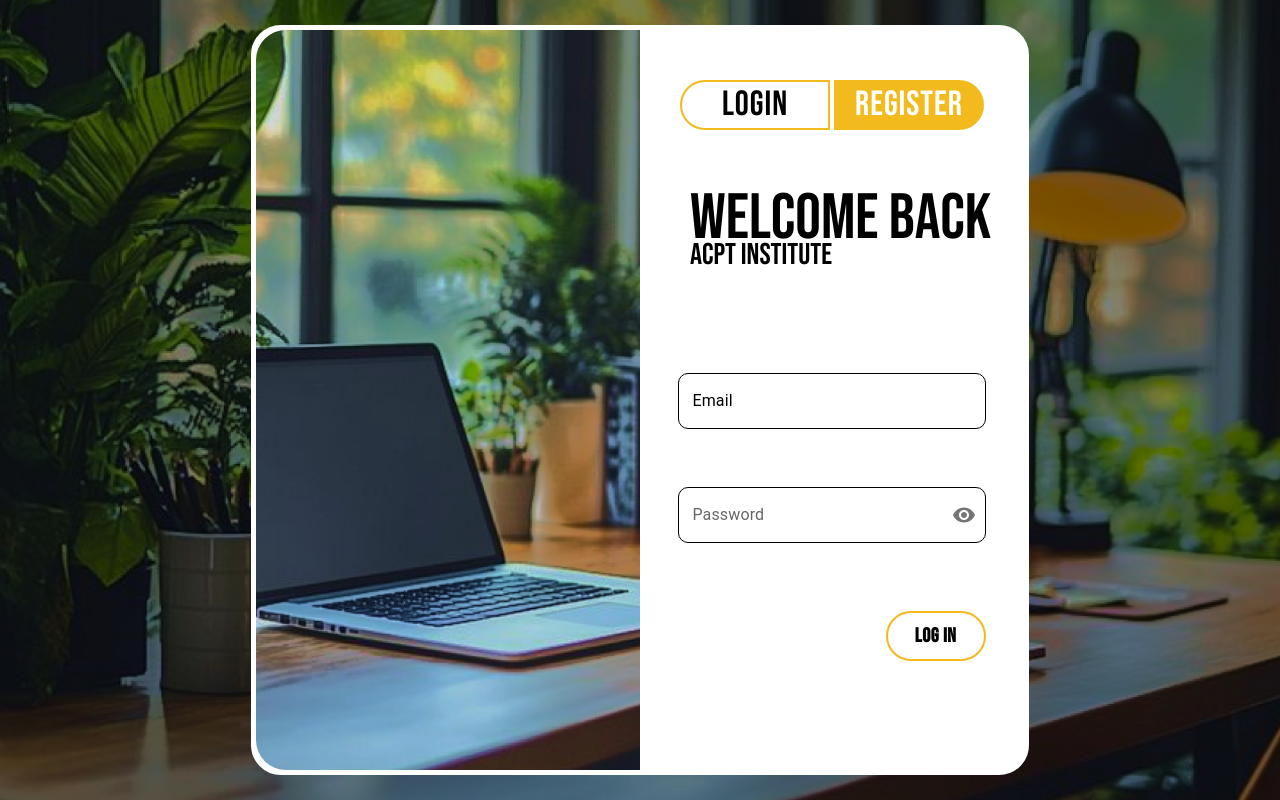
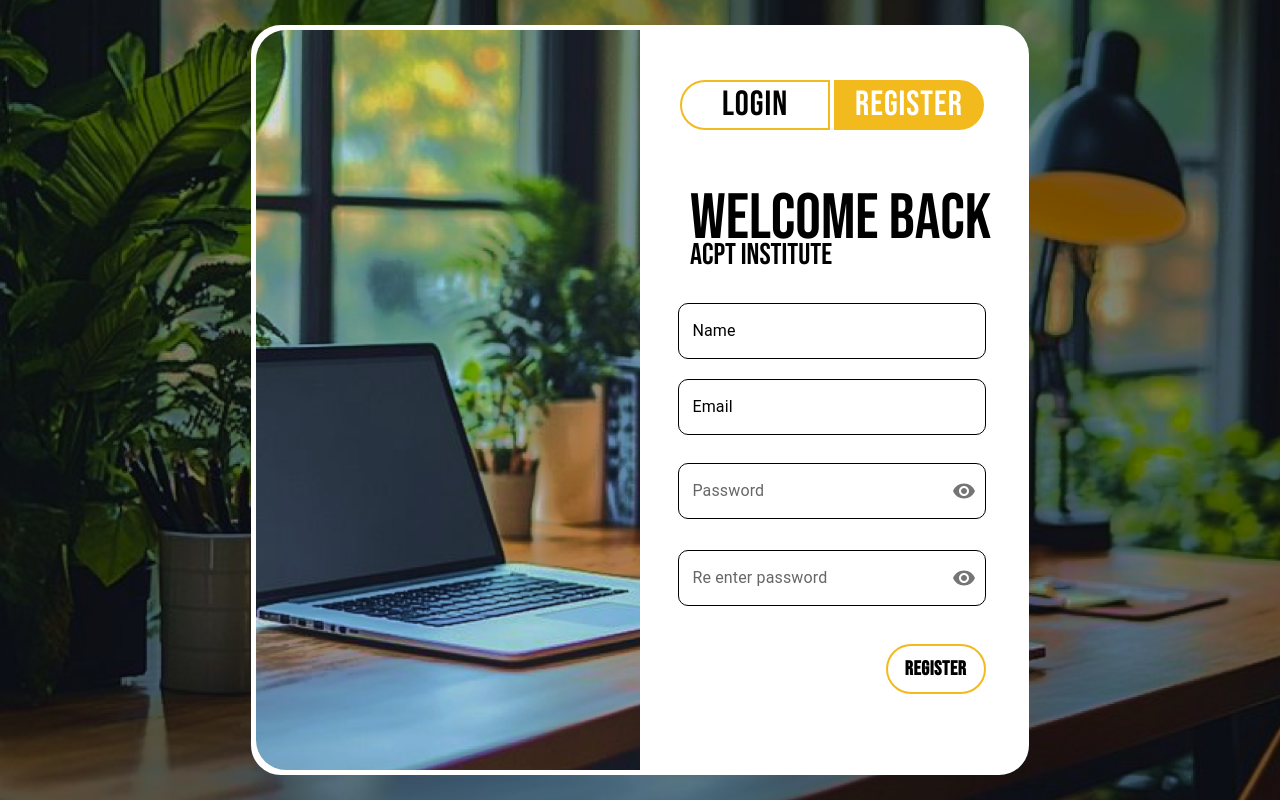
Before and after one commit to risinsilv/student_project, a React (Vite) app: page / in a window 1280 px wide. Both pictures are taken after a click on the button "REGISTER". Built offline with nearby package versions, Linux system fonts and the light colour scheme.

Commit message:
Registeration

```diff
--- /dev/null
+++ b/src/Common/Passwordfield.jsx
@@ -0,0 +1,65 @@
+import { Visibility, VisibilityOff } from "@mui/icons-material";
+import { FormControl, IconButton, InputAdornment, InputLabel, OutlinedInput } from "@mui/material";
+import { useState } from "react";
+
+export default function Passwordfield(props){
+    const [showPassword, setShowPassword] = useState(false);
+    const handleClickShowPassword = () => setShowPassword((show) => !show);
+    const handleMouseDownPassword = (event) => {
+        event.preventDefault();
+    };
+
+    const handleMouseUpPassword = (event) => {
+        event.preventDefault();
+    };
+
+    return(
+        <FormControl sx={{
+            m: 1, width: '80%',
+            '& .MuiOutlinedInput-root': {
+                '& fieldset': {
+                    borderColor: 'black',
+                    borderRadius: '10px',
+                    backgroundColor: 'transparent',
+                },
+                '&:hover fieldset': {
+                    borderColor: 'black',
+                },
+                '&.Mui-focused fieldset': {
+                    borderColor: 'black',
+                },
+                '& .MuiInputLabel-root': {
+                    color: 'black',
+
+                },
+            },
+            '& .MuiInputBase-input': {
+                color: 'black',
+
+            },
+        }} variant="outlined" >
+            <InputLabel htmlFor="outlined-adornment-password">{props.label}</InputLabel>
+            <OutlinedInput
+                id="outlined-adornment-password"
+                type={showPassword ? 'text' : 'password'}
+                endAdornment={
+                    <InputAdornment position="end">
+                        <IconButton
+                            aria-label={
+                                showPassword ? 'hide the password' : 'display the password'
+                            }
+                            onClick={handleClickShowPassword}
+                            onMouseDown={handleMouseDownPassword}
+                            onMouseUp={handleMouseUpPassword}
+                            edge="end"
+                        >
+                            {showPassword ? <VisibilityOff /> : <Visibility />}
+                        </IconButton>
+                    </InputAdornment>
+                }
+                label="Password"
+                onChange={(e) => props.function(e.target.value)}
+            />
+        </FormControl>
+    )
+}
--- /dev/null
+++ b/src/Common/Textfield.jsx
@@ -0,0 +1,31 @@
+import { TextField } from "@mui/material"
+
+export default function Textfiled(props){
+
+    return(
+        <TextField id="outlined-basic" label={props.label} variant="outlined" sx={{
+            width: '80%',
+            '& .MuiOutlinedInput-root': {
+                '& fieldset': {
+                    borderColor: 'black',
+                    borderRadius: '10px',
+                },
+                '&:hover fieldset': {
+                    borderColor: 'black',
+                },
+                '&.Mui-focused fieldset': {
+                    borderColor: 'black',
+                },
+            },
+            '& .MuiInputLabel-root': {
+                color: 'black',
+            },
+            '& .MuiInputBase-input': {
+                color: 'black',
+            },
+        }}
+            onChange={(e) => {props.function(e.target.value)}}
+        />
+
+    )
+ }
--- a/src/Pages/Login/Login.jsx
+++ b/src/Pages/Login/Login.jsx
@@ -12,6 +12,8 @@ import * as React from 'react';
 import ToggleButton from '@mui/material/ToggleButton';
 import ToggleButtonGroup from '@mui/material/ToggleButtonGroup';
 import instance from '../../Service/AxiosOrder';
+import Textfield from "../../Common/Textfield";
+import Passwordfield from "../../Common/Passwordfield";
 
 
 const label = { inputProps: { 'aria-label': 'Checkbox demo' } };
@@ -21,25 +23,26 @@ export default function Login() {
     const [emailT, setEmail] = useState('');
     const [passwordT, setPassword] = useState('');
 
+
+    const [nameT,setNameT] = useState('')
+    const [repassword,setRepassword] = useState('')
     const [showPassword, setShowPassword] = useState(false);
 
-    const handleClickShowPassword = () => setShowPassword((show) => !show);
+    const [register, setRegister] = useState(false);
+
     const [alignment, setAlignment] = React.useState('web');
 
     const handleChange = (event, newAlignment) => {
         setAlignment(newAlignment);
-    };
-
-    const handleMouseDownPassword = (event) => {
-        event.preventDefault();
-    };
-
-    const handleMouseUpPassword = (event) => {
-        event.preventDefault();
+        if (newAlignment === '1') {
+            setRegister(false);
+        } else if (newAlignment === '0') {
+            setRegister(true);
+        }
     };
 
 
-    const getdata = () => {
+    const login = () => {
         instance.post('/login', {
             email: emailT,
             password: passwordT
@@ -55,6 +58,23 @@ export default function Login() {
             });
 
     }
+    const reg = () => {
+        instance.post('/login', {
+            name: nameT,
+            email: emailT,
+            password: passwordT
+        })
+            .then(function (response) {
+                console.log(response.data.token);
+            })
+            .catch(function (error) {
+                console.log(error);
+            })
+            .finally(function () {
+            });
+
+    }
+
     return (
         <Box sx={{
             display: 'flex', justifyContent: 'center', backgroundImage: `url(${loginback})`, backgroundPosition: 'center', backgroundSize: 'cover', height: '100vh', justifyContent: 'center', alignItems: 'center', backgroundColor: '#818589', '&::before': {
@@ -72,7 +92,7 @@ export default function Login() {
                 <Box sx={{ width: '50%', height: '100%', backgroundColor: 'white', borderTopLeftRadius: '30px', borderBottomLeftRadius: '30px', backgroundImage: `url(${loginback})`, backgroundPosition: 'center', backgroundSize: 'cover' }}>
 
                 </Box>
-                <Box sx={{ width: '50%',marginTop:'50px' }}>
+                <Box sx={{ width: '50%', marginTop: '50px' }}>
                     <Box display={{ display: 'flex', justifyContent: 'center' }}>
                         <ToggleButtonGroup
                             color=""
@@ -80,102 +100,71 @@ export default function Login() {
                             exclusive
                             onChange={handleChange}
                             aria-label="Platform"
-
                         >
-                            <ToggleButton value="web" sx={{
-                                width: '150px', marginRight: '5px', borderTopLeftRadius: '30px', borderBottomLeftRadius: '30px', border: '2px solid #F2BA1D', fontFamily: 'bebas neue', color: 'black', fontSize: '35px', height: '50px' ,
+                            <ToggleButton value="1" sx={{
+                                width: '150px', marginRight: '5px', borderTopLeftRadius: '30px', borderBottomLeftRadius: '30px', border: '2px solid #F2BA1D', fontFamily: 'bebas neue', color: 'black', fontSize: '35px', height: '50px',
                                 '&.Mui-selected': {
                                     backgroundColor: '#F2BA1D', // Background when selected
                                     color: 'white' // Change text color if needed
                                 }
-                            }}>Login</ToggleButton>
-                            <ToggleButton value="ios" sx={{
-                                width: '150px', '&:not(:first-of-type)': { borderLeft: '2px solid #F2BA1D' }, marginLeft: '5px', borderTopRightRadius: '30px', borderBottomRightRadius: '30px', border: '2px solid #F2BA1D', fontFamily: 'bebas neue', color: 'black', fontSize: '35px', height: '50px' ,
+
+                            }}
+
+                            >Login</ToggleButton>
+                            <ToggleButton value="0" sx={{
+                                width: '150px', '&:not(:first-of-type)': { borderLeft: '2px solid #F2BA1D' }, marginLeft: '5px', borderTopRightRadius: '30px', borderBottomRightRadius: '30px', border: '2px solid #F2BA1D', fontFamily: 'bebas neue', color: 'black', fontSize: '35px', height: '50px',
                                 '&.Mui-selected': {
                                     backgroundColor: '#F2BA1D', // Background when selected
                                     color: 'white' // Change text color if needed
                                 }
-                            }}>Register</ToggleButton>
+                            }}
+
+                            >Register</ToggleButton>
                         </ToggleButtonGroup>
+
+
 
                     </Box>
                     <Box sx={{ color: 'black', fontFamily: 'bebas neue', fontSize: '64px', fontWeight: '400', display: 'flex', justifyContent: 'left', marginTop: '50px', marginLeft: '50px' }}>WELCOME BACK</Box>
                     <Box sx={{ color: 'black', fontFamily: 'bebas neue', fontSize: '30px', fontWeight: '400', display: 'flex', justifyContent: 'left', marginLeft: '50px', marginTop: "-20px" }}>ACPT Institute</Box>
-                    <Box sx={{ display: 'flex', justifyContent: 'center', marginTop: '100px' }}>
-                        <TextField id="outlined-basic" label="Email" variant="outlined" sx={{
-                            width: '80%',
-                            '& .MuiOutlinedInput-root': {
-                                '& fieldset': {
-                                    borderColor: 'black',
-                                    borderRadius: '10px',
-                                },
-                                '&:hover fieldset': {
-                                    borderColor: 'black',
-                                },
-                                '&.Mui-focused fieldset': {
-                                    borderColor: 'black',
-                                },
-                            },
-                            '& .MuiInputLabel-root': {
-                                color: 'black',
-                            },
-                            '& .MuiInputBase-input': {
-                                color: 'black',
-                            },
-                        }}
-                            onChange={(e) => setEmail(e.target.value)}
-                        />
-                    </Box>
-                    <Box sx={{ display: 'flex', justifyContent: 'center', marginTop: '50px' }}>
-                        <FormControl sx={{
-                            m: 1, width: '80%',
-                            '& .MuiOutlinedInput-root': {
-                                '& fieldset': {
-                                    borderColor: 'black',
-                                    borderRadius: '10px',
-                                    backgroundColor: 'transparent',
-                                },
-                                '&:hover fieldset': {
-                                    borderColor: 'black',
-                                },
-                                '&.Mui-focused fieldset': {
-                                    borderColor: 'black',
-                                },
-                                '& .MuiInputLabel-root': {
-                                color: 'black',
-                            },
-                            },
-                            '& .MuiInputBase-input': {
-                                color: 'black',
-                            },
-                        }} variant="outlined" >
-                            <InputLabel htmlFor="outlined-adornment-password">Password</InputLabel>
-                            <OutlinedInput
-                                id="outlined-adornment-password"
-                                type={showPassword ? 'text' : 'password'}
-                                endAdornment={
-                                    <InputAdornment position="end">
-                                        <IconButton
-                                            aria-label={
-                                                showPassword ? 'hide the password' : 'display the password'
-                                            }
-                                            onClick={handleClickShowPassword}
-                                            onMouseDown={handleMouseDownPassword}
-                                            onMouseUp={handleMouseUpPassword}
-                                            edge="end"
-                                        >
-                                            {showPassword ? <VisibilityOff /> : <Visibility />}
-                                        </IconButton>
-                                    </InputAdornment>
-                                }
-                                label="Password"
-                                onChange={(e)=> setPassword(e.target.value)}
-                            />
-                        </FormControl>
-                    </Box>
-                    <Box sx={{ display: 'flex', justifyContent: 'end', marginTop: '60px' }}>
-                        <Button sx={{ backgroundColor: 'transparent', color: 'black', height: '50px', fontSize: '20px', width: '100px', fontWeight: '700', fontFamily: 'bebas neue', border: '2px solid #F2BA1D', marginRight: '10%', borderRadius: '30px' }} onClick={getdata}>Log in</Button>
-                    </Box>
+                    {!register && (
+                        <>
+                            <Box sx={{ display: 'flex', justifyContent: 'center', marginTop: '100px' }}>
+                                <Textfield label='Email' function={setEmail} />
+                            </Box>
+                            <Box sx={{ display: 'flex', justifyContent: 'center', marginTop: '50px' }}>
+                                <Passwordfield function={setPassword} label='Password' />
+                            </Box>
+                        </>
+                    )}
+                    {register && (
+                        <>
+                            <Box sx={{ display: 'flex', justifyContent: 'center', marginTop: '30px' }}>
+                                <Textfield label='Name' function={setNameT} />
+                            </Box>
+                            <Box sx={{ display: 'flex', justifyContent: 'center', marginTop: '20px' }}>
+                                <Textfield label='Email' function={setEmail} />
+                            </Box>
+                            <Box sx={{ display: 'flex', justifyContent: 'center', marginTop: '20px' }}>
+                                <Passwordfield function={setPassword} label='Password' />
+                            </Box>
+                            <Box sx={{ display: 'flex', justifyContent: 'center', marginTop: '15px' }}>
+                                <Passwordfield function={setRepassword} label='Re enter password' />
+                            </Box>
+
+
+                        </>
+                    )}
+                    {!register && (
+                        <Box sx={{ display: 'flex', justifyContent: 'end', marginTop: '110px' }}>
+                            <Button sx={{ backgroundColor: 'transparent', color: 'black', height: '50px', fontSize: '20px', width: '100px', fontWeight: '700', fontFamily: 'bebas neue', border: '2px solid #F2BA1D', marginRight: '10%', borderRadius: '30px' }} onClick={login}>Log in</Button>
+                        </Box>
+                    )}
+                    {register && (
+                        <Box sx={{ display: 'flex', justifyContent: 'end', marginTop: '30px' }}>
+                            <Button sx={{ backgroundColor: 'transparent', color: 'black', height: '50px', fontSize: '20px', width: '100px', fontWeight: '700', fontFamily: 'bebas neue', border: '2px solid #F2BA1D', marginRight: '10%', borderRadius: '30px' }} onClick={reg}>Register</Button>
+                        </Box>
+                    )}
                 </Box>
             </Box>
         </Box>
```
Also changed, not shown: src/Common/Toggle/Toggle.jsx (line endings or trailing spaces), 1 other file (tests, documents, lock files or other folders).
